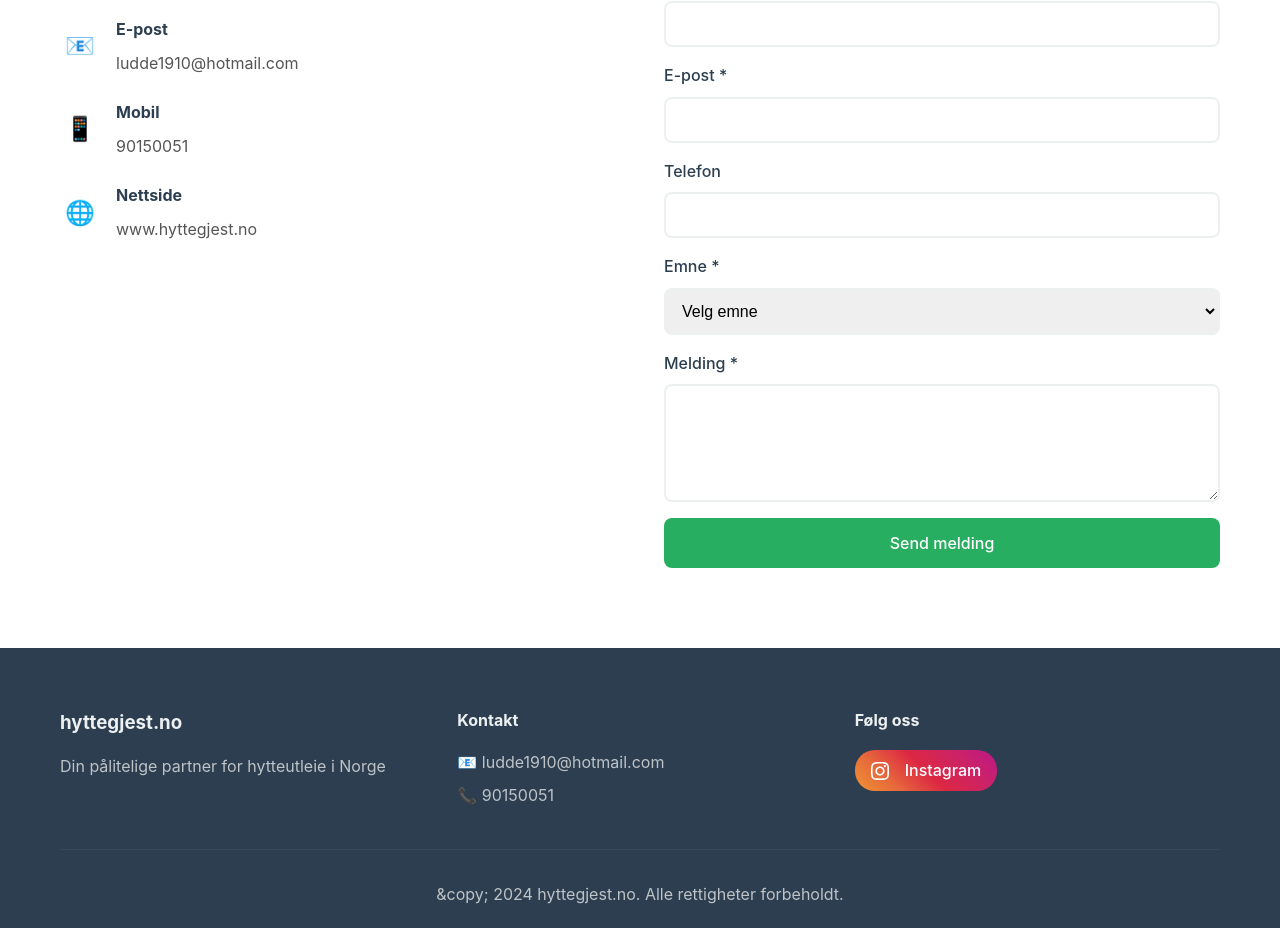
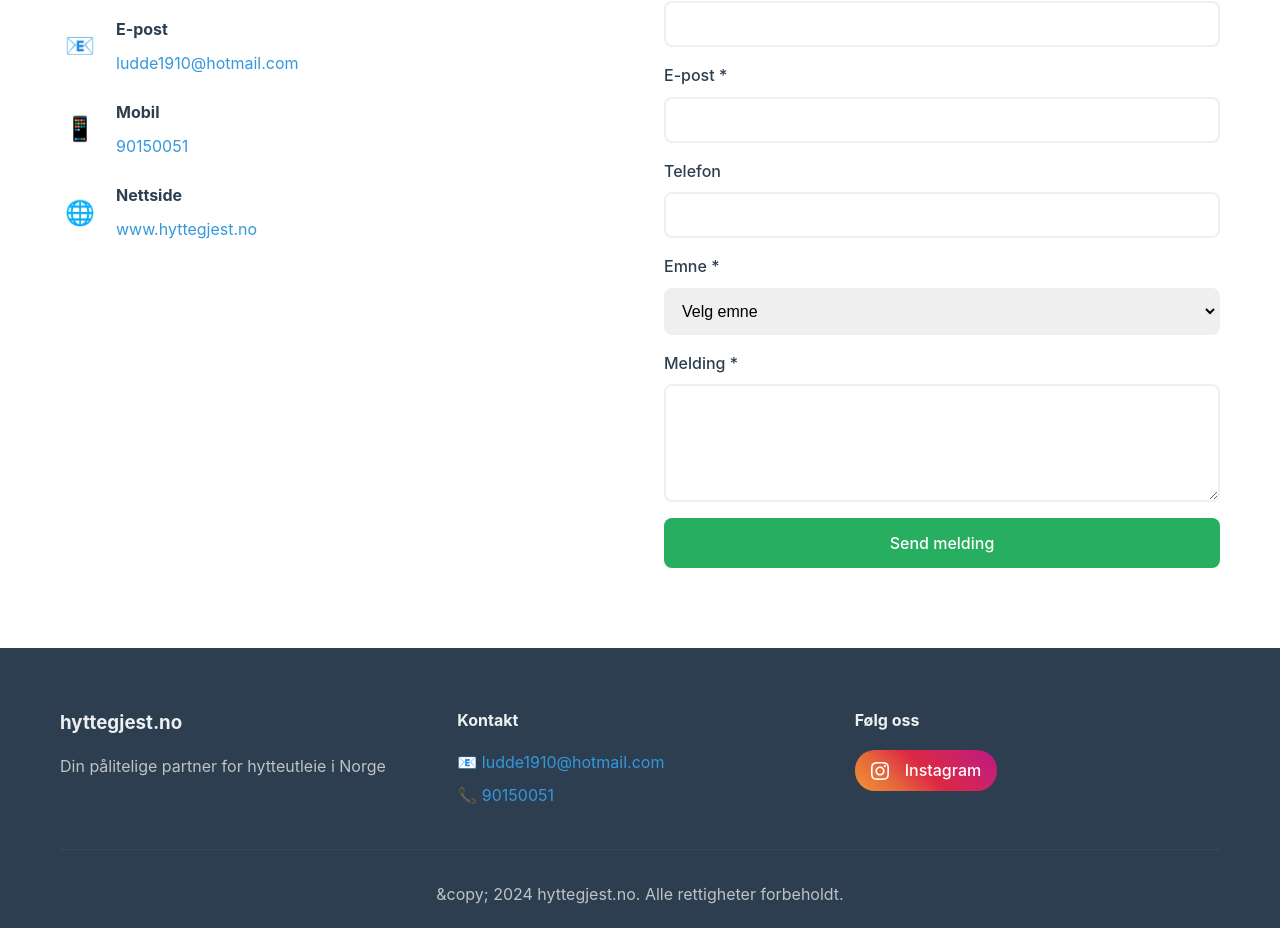
Before and after one commit to ludde136/nettside2, a React (Create React App) app: page / in a window 1280 px wide. Shown: the part 1920-2848 px from the top of the page. Built offline with nearby package versions, Linux system fonts and the light colour scheme; no server answers; the database is empty.

Commit message:
Fjernet unødvendige filer og gjort kontakt-lenker klikkbare i footer

```diff
--- a/src/App.css
+++ b/src/App.css
@@ -452,6 +452,19 @@ body {
   color: #555;
 }
 
+.kontakt-lenke {
+  color: #3498db;
+  text-decoration: none;
+  transition: all 0.3s ease;
+  border-bottom: 1px solid transparent;
+}
+
+.kontakt-lenke:hover {
+  color: #2980b9;
+  border-bottom-color: #2980b9;
+  transform: translateY(-1px);
+}
+
 .kontakt-skjema h3 {
   color: #2c3e50;
   margin-bottom: 1.5rem;
@@ -568,6 +581,18 @@ body {
 .footer-section p {
   margin-bottom: 0.5rem;
   color: #bdc3c7;
+}
+
+.footer-kontakt-lenke {
+  color: #3498db;
+  text-decoration: none;
+  transition: all 0.3s ease;
+  border-bottom: 1px solid transparent;
+}
+
+.footer-kontakt-lenke:hover {
+  color: #5dade2;
+  border-bottom-color: #5dade2;
 }
 
 .social-links {
--- a/src/App.js
+++ b/src/App.js
@@ -608,8 +608,26 @@ function App() {
             </div>
             <div className="footer-section">
               <h4>{footer.kontaktTitle || "Kontakt"}</h4>
-              <p>📧 {footer.epost || "ludde1910@hotmail.com"}</p>
-              <p>📞 {footer.mobil || "90150051"}</p>
+              <p>
+                📧{" "}
+                <a
+                  href={`mailto:${footer.epost || "ludde1910@hotmail.com"}`}
+                  className="footer-kontakt-lenke"
+                  title="Send e-post"
+                >
+                  {footer.epost || "ludde1910@hotmail.com"}
+                </a>
+              </p>
+              <p>
+                📞{" "}
+                <a
+                  href={`tel:${footer.mobil || "90150051"}`}
+                  className="footer-kontakt-lenke"
+                  title="Ring oss"
+                >
+                  {footer.mobil || "90150051"}
+                </a>
+              </p>
             </div>
             <div className="footer-section">
               <h4>{footer.socialTitle || "Følg oss"}</h4>
--- a/src/components/Contact.js
+++ b/src/components/Contact.js
@@ -81,7 +81,13 @@ function Contact({ kontakt = {} }) {
                 <span className="kontakt-ikon">📧</span>
                 <div>
                   <h4>E-post</h4>
-                  <p>{kontakt.epost || "ludde1910@hotmail.com"}</p>
+                  <a
+                    href={`mailto:${kontakt.epost || "ludde1910@hotmail.com"}`}
+                    className="kontakt-lenke"
+                    title="Send e-post"
+                  >
+                    {kontakt.epost || "ludde1910@hotmail.com"}
+                  </a>
                 </div>
               </div>
 
@@ -89,7 +95,13 @@ function Contact({ kontakt = {} }) {
                 <span className="kontakt-ikon">📱</span>
                 <div>
                   <h4>Mobil</h4>
-                  <p>{kontakt.mobil || "90150051"}</p>
+                  <a
+                    href={`tel:${kontakt.mobil || "90150051"}`}
+                    className="kontakt-lenke"
+                    title="Ring oss"
+                  >
+                    {kontakt.mobil || "90150051"}
+                  </a>
                 </div>
               </div>
 
@@ -97,7 +109,15 @@ function Contact({ kontakt = {} }) {
                 <span className="kontakt-ikon">🌐</span>
                 <div>
                   <h4>Nettside</h4>
-                  <p>{kontakt.nettside || "www.hyttegjest.no"}</p>
+                  <a
+                    href={`https://${kontakt.nettside || "www.hyttegjest.no"}`}
+                    className="kontakt-lenke"
+                    target="_blank"
+                    rel="noopener noreferrer"
+                    title="Besøk nettsiden"
+                  >
+                    {kontakt.nettside || "www.hyttegjest.no"}
+                  </a>
                 </div>
               </div>
             </div>
--- a/src/index.js
+++ b/src/index.js
@@ -1,17 +1,11 @@
-import React from 'react';
-import ReactDOM from 'react-dom/client';
-import './index.css';
-import App from './App';
-import reportWebVitals from './reportWebVitals';
+import React from "react";
+import ReactDOM from "react-dom/client";
+import "./index.css";
+import App from "./App";
 
-const root = ReactDOM.createRoot(document.getElementById('root'));
+const root = ReactDOM.createRoot(document.getElementById("root"));
 root.render(
   <React.StrictMode>
     <App />
   </React.StrictMode>
 );
-
-// If you want to start measuring performance in your app, pass a function
-// to log results (for example: reportWebVitals(console.log))
-// or send to an analytics endpoint. Learn more: https://bit.ly/CRA-vitals
-reportWebVitals();
--- a/src/reportWebVitals.js
+++ /dev/null
@@ -1,13 +0,0 @@
-const reportWebVitals = onPerfEntry => {
-  if (onPerfEntry && onPerfEntry instanceof Function) {
-    import('web-vitals').then(({ getCLS, getFID, getFCP, getLCP, getTTFB }) => {
-      getCLS(onPerfEntry);
-      getFID(onPerfEntry);
-      getFCP(onPerfEntry);
-      getLCP(onPerfEntry);
-      getTTFB(onPerfEntry);
-    });
-  }
-};
-
-export default reportWebVitals;
```
Also changed, not shown: package.json (+2 -9 lines), src/setupTests.js (deleted, +0 -5 lines), src/hytter/trulsrudkollen/trulsrudkollen.js (deleted), 2 other files (tests, documents, lock files or other folders).
